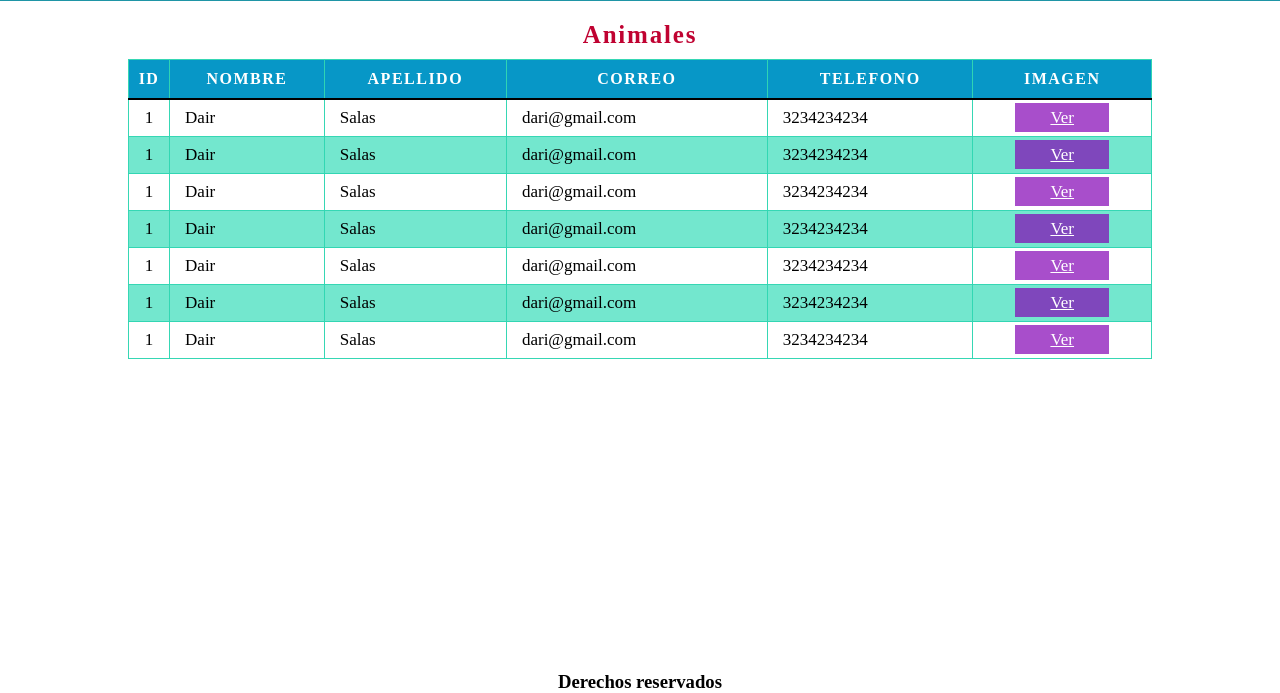
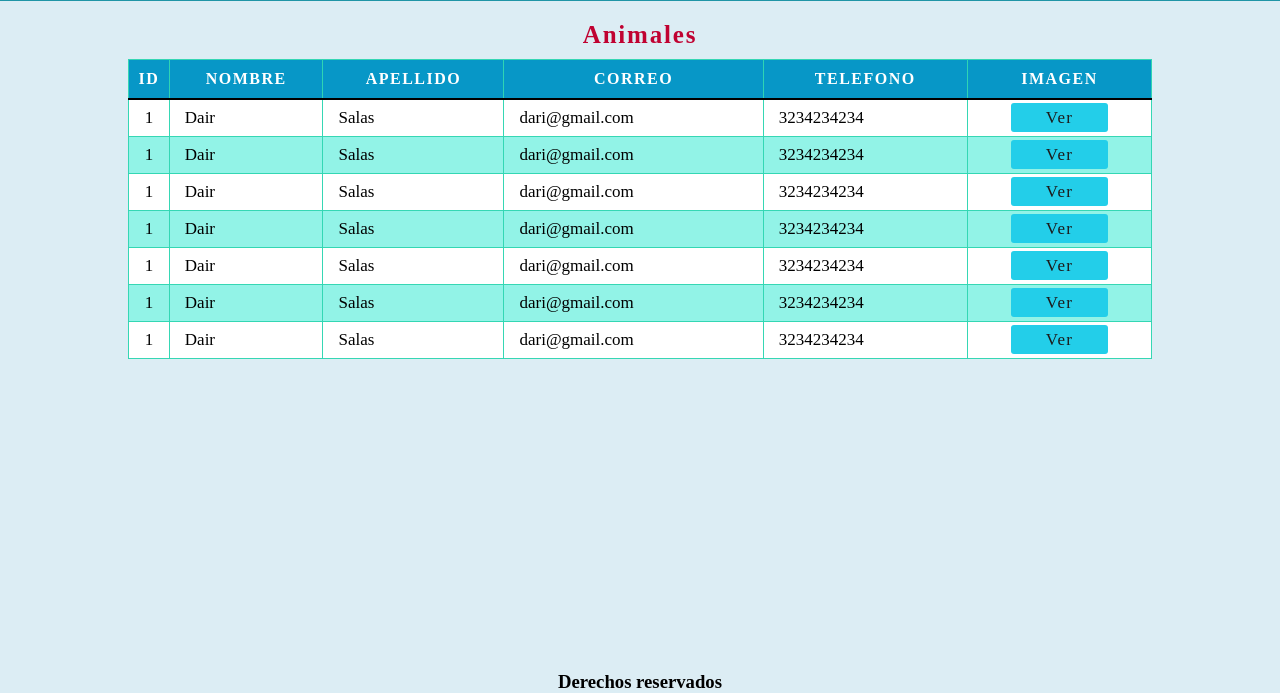
Before and after one commit to DairSalas/i-love-animals-web-page, a plain HTML site: page index.html in a window 1280 px wide. Shown: the part 107-800 px from the top of the page. Drawn offline with Linux system fonts and the light colour scheme.

Commit message:
Body con background, combinación de color mejorada

```diff
--- a/estilos.css
+++ b/estilos.css
@@ -2,6 +2,10 @@
     margin: 0;
     padding: 0;
     list-style: none;
+}
+
+body {
+    background: rgba(207, 231, 240, 0.726);
 }
 
 header {
@@ -109,11 +113,11 @@ table tbody tr:nth-child(odd) {
 }
 
 table tbody tr:nth-child(even) {
-    background:#1cd9b09d;
+    background:#00ffcc56;
 }
 
 tbody > tr:hover {
-    background: #31d6b2f8 !important;
+    background: #3df3ccf8 !important;
     padding-left: 15px !important;
 }
 
@@ -130,9 +134,21 @@ tbody > tr > td:last-child {
 
 
 table tbody tr td a {
-    background: rgba(132, 5, 182, 0.705);
+    background: #23cee9;
+    padding: 5px 35px;
+    color: rgb(29, 27, 27);
+    border-radius: 3px;
+    text-decoration: none;
+    letter-spacing: 1.2px;
+    transition: 0.4s;
+
+}
+
+table tbody tr td a:hover {
+    background: #0a7ec2;
     padding: 5px 35px;
     color: white;
+    transition: 0.4s;
 }
 
 footer {
```
